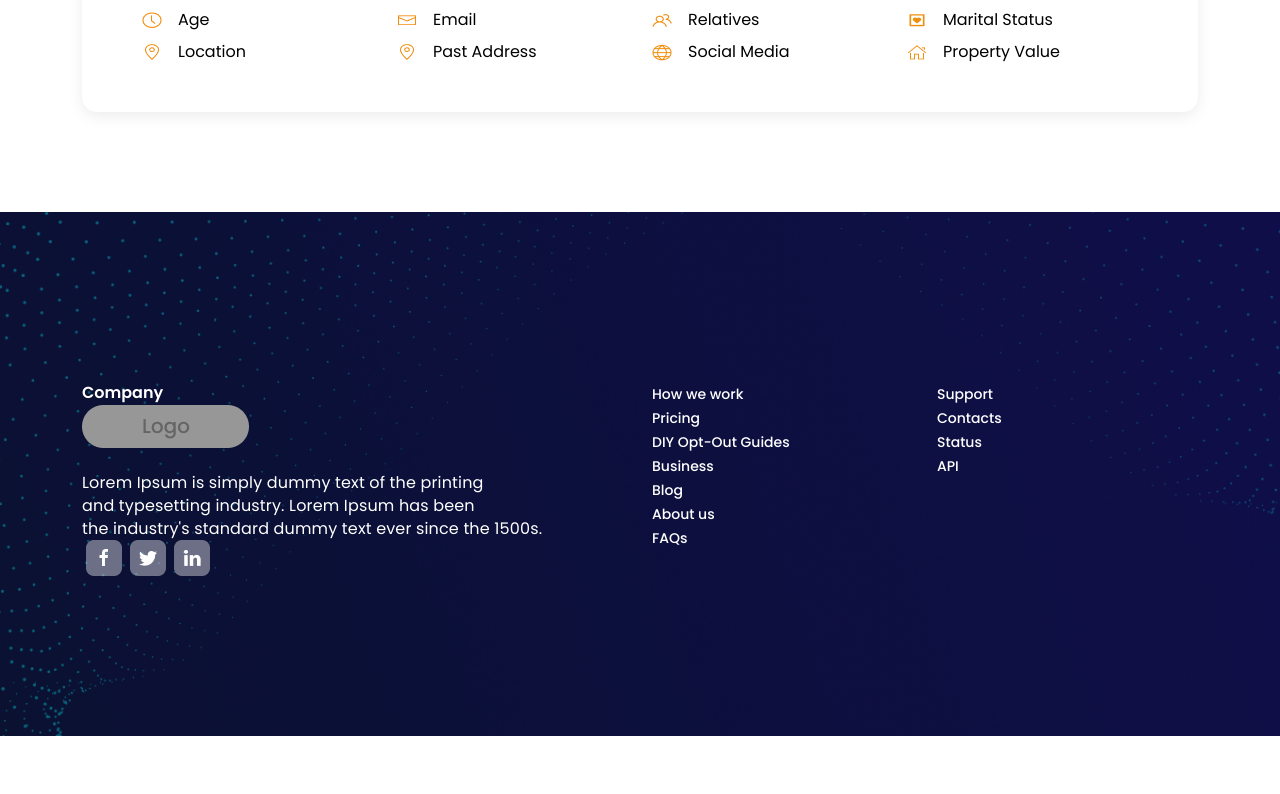
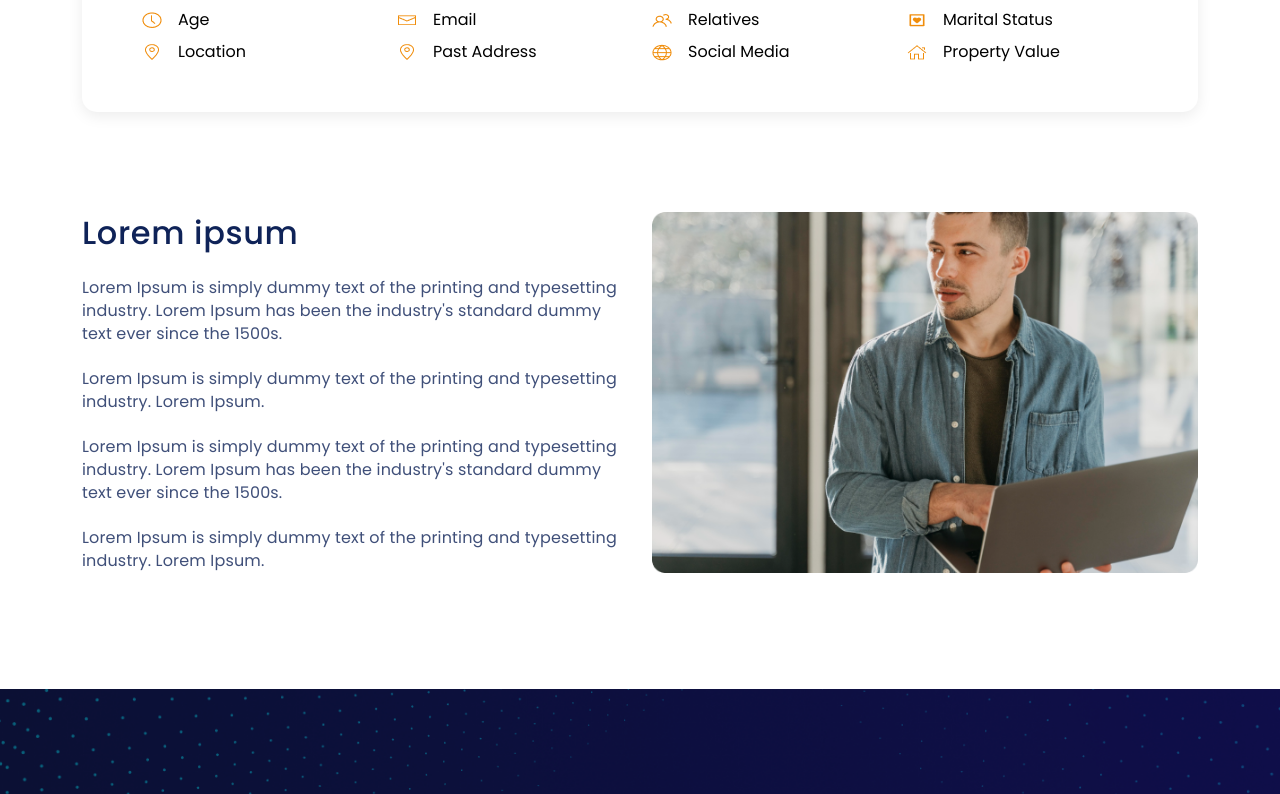
Before and after one commit to HenrikHovhannisyan/delete-me, a React (Create React App) app: page /about-us in a window 1280 px wide. Shown: the part 626-1420 px from the top of the page. Before the commit the page ends 1362 px from the top, so only its background shows below. Built offline with nearby package versions, Linux system fonts and the light colour scheme.

Commit message:
Added AboutUs-Info

```diff
--- a/src/pages/aboutUs/AboutUs.jsx
+++ b/src/pages/aboutUs/AboutUs.jsx
@@ -3,6 +3,7 @@ import PageHeader from "../../components/pageHeader/PageHeader";
 import Box from "../../components/box/Box";
 import Privacy from "./Privacy";
 import Footer from "../../components/footer/Footer";
+import Info from "./Info";
 
 const AboutUs = () => {
     const component = () => <Privacy/>;
@@ -10,7 +11,7 @@ const AboutUs = () => {
         <>
             <PageHeader title={'About us'}/>
             <Box content={component}/>
-
+            <Info/>
             <Footer/>
         </>
     );
--- /dev/null
+++ b/src/pages/aboutUs/Info.jsx
@@ -0,0 +1,44 @@
+import React, {memo} from "react";
+import Styles from "./aboutUs.module.css";
+import Container from "react-bootstrap/Container";
+import Row from "react-bootstrap/Row";
+import Col from "react-bootstrap/Col";
+import IMG from "../../assets/img/about-us-info.png"
+import Image from "react-bootstrap/Image";
+
+const Info = () => {
+    return (
+        <section id={Styles.info}>
+            <Container>
+                <Row>
+                    <Col lg={6}>
+                        <h2 className={Styles.info_title}>Lorem ipsum</h2>
+                        <p className={Styles.info_text}>
+                            Lorem Ipsum is simply dummy text of the printing and
+                            typesetting industry. Lorem Ipsum has been the industry's
+                            standard dummy text ever since the 1500s.
+                        </p>
+                        <p className={Styles.info_text}>
+                            Lorem Ipsum is simply dummy text of the printing and
+                            typesetting industry. Lorem Ipsum.
+                        </p>
+                        <p className={Styles.info_text}>
+                            Lorem Ipsum is simply dummy text of the printing and
+                            typesetting industry. Lorem Ipsum has been the industry's
+                            standard dummy text ever since the 1500s.
+                        </p>
+                        <p className={Styles.info_text}>
+                            Lorem Ipsum is simply dummy text of the printing and
+                            typesetting industry. Lorem Ipsum.
+                        </p>
+                    </Col>
+                    <Col lg={6}>
+                        <Image src={IMG} fluid/>
+                    </Col>
+                </Row>
+            </Container>
+        </section>
+    );
+};
+
+export default memo(Info);
--- a/src/pages/aboutUs/aboutUs.module.css
+++ b/src/pages/aboutUs/aboutUs.module.css
@@ -35,6 +35,30 @@
     margin-bottom: 35px;
 }
 
+#info {
+    margin-bottom: 95px;
+}
+
+.info_title {
+    font-family: Poppins;
+    font-size: 32px;
+    font-weight: 500;
+    line-height: 42px;
+    letter-spacing: 0.02em;
+    color: #0F2358;
+    margin-bottom: 22px;
+}
+
+.info_text {
+    font-family: Poppins;
+    font-size: 16px;
+    font-weight: 400;
+    line-height: 23px;
+    letter-spacing: 0.01em;
+    color: #0F2358CC;
+    margin-bottom: 22px;
+}
+
 @media screen and (max-width: 992px) {
     .about_banner_container {
         padding: 20px 30px;
```
Also changed, not shown: src/assets/img/about-us-info.png (added).
